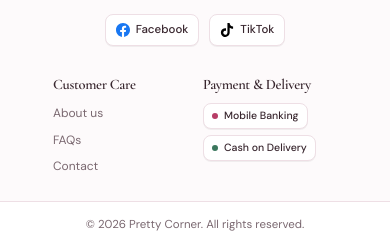
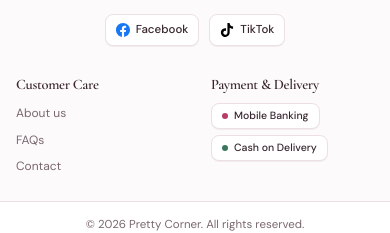
Before and after one commit to TheinMinHtet/Pretty_Corner, a Next.js app: page / in a window 390 px wide. Shown: the part 1045-1278 px from the top of the page. Built offline with nearby package versions, Linux system fonts and the light colour scheme; no server answers.

Commit message:
fix(footer): widen mobile container and increase column gap to prevent text wrapping

```diff
--- a/src/components/Footer.tsx
+++ b/src/components/Footer.tsx
@@ -53,14 +53,14 @@ export default function Footer({ hasBottomNav = false }: { hasBottomNav?: boolea
             </div>
           </div>
 
-          {/* Columns 2 & 3: Grouped together in a centered, balanced container on mobile */}
-          <div className="w-full md:col-span-2 grid grid-cols-2 gap-4 sm:gap-8 lg:gap-12 max-w-[320px] min-[360px]:max-w-[340px] sm:max-w-none mx-auto sm:mx-0 pt-1 sm:pt-0">
-            {/* Column 2: Customer Care (Indented with left padding on mobile for optical symmetry) */}
-            <div className="flex flex-col items-start text-left pl-5 min-[360px]:pl-7 min-[400px]:pl-9 sm:pl-0">
-              <h4 className="font-serif text-[14.5px] sm:text-[17px] font-semibold text-[#38262e] mb-2 sm:mb-3 tracking-tight">
+          {/* Columns 2 & 3: Grouped together with generous breathing room between columns */}
+          <div className="w-full md:col-span-2 grid grid-cols-2 gap-6 min-[380px]:gap-8 sm:gap-8 lg:gap-12 max-w-md sm:max-w-none mx-auto sm:mx-0 pt-1 sm:pt-0">
+            {/* Column 2: Customer Care */}
+            <div className="flex flex-col items-start text-left">
+              <h4 className="font-serif text-[14px] min-[360px]:text-[14.5px] sm:text-[17px] font-semibold text-[#38262e] mb-2 sm:mb-3 tracking-tight whitespace-nowrap">
                 {t.customerCare}
               </h4>
-              <ul className="space-y-1.5 sm:space-y-2 text-[12px] sm:text-[13px] text-[#7a6870] leading-snug">
+              <ul className="space-y-1.5 sm:space-y-2 text-[11.5px] min-[360px]:text-[12px] sm:text-[13px] text-[#7a6870] leading-snug">
                 <li>
                   <Link href="/about" className="hover:text-[#b73d67] transition-colors inline-block py-0.5">
                     {t.aboutUs}
@@ -81,17 +81,17 @@ export default function Footer({ hasBottomNav = false }: { hasBottomNav?: boolea
 
             {/* Column 3: Payment & Delivery */}
             <div className="flex flex-col items-start text-left">
-              <h4 className="font-serif text-[14.5px] sm:text-[17px] font-semibold text-[#38262e] mb-2 sm:mb-3 tracking-tight">
+              <h4 className="font-serif text-[14px] min-[360px]:text-[14.5px] sm:text-[17px] font-semibold text-[#38262e] mb-2 sm:mb-3 tracking-tight whitespace-nowrap">
                 {t.paymentAndDelivery}
               </h4>
               <div className="flex flex-col sm:flex-row sm:flex-wrap items-start gap-1.5 sm:gap-2 text-[10.5px] sm:text-[12px] font-medium text-[#38262e] max-w-full">
-                <span className="bg-white border border-[#eedfe5] px-2 py-1 sm:px-3 sm:py-1.5 rounded-lg shadow-2xs inline-flex items-center gap-1.5 truncate max-w-full">
+                <span className="bg-white border border-[#eedfe5] px-2.5 py-1 sm:px-3 sm:py-1.5 rounded-lg shadow-2xs inline-flex items-center gap-1.5 text-[10.5px] sm:text-[12px] whitespace-nowrap">
                   <span className="w-1.5 h-1.5 rounded-full bg-[#b73d67] shrink-0" />
-                  <span className="truncate">{t.mobileBanking}</span>
+                  <span>{t.mobileBanking}</span>
                 </span>
-                <span className="bg-white border border-[#eedfe5] px-2 py-1 sm:px-3 sm:py-1.5 rounded-lg shadow-2xs inline-flex items-center gap-1.5 truncate max-w-full">
+                <span className="bg-white border border-[#eedfe5] px-2.5 py-1 sm:px-3 sm:py-1.5 rounded-lg shadow-2xs inline-flex items-center gap-1.5 text-[10.5px] sm:text-[12px] whitespace-nowrap">
                   <span className="w-1.5 h-1.5 rounded-full bg-[#3b775d] shrink-0" />
-                  <span className="truncate">{t.cod}</span>
+                  <span>{t.cod}</span>
                 </span>
               </div>
             </div>
```
